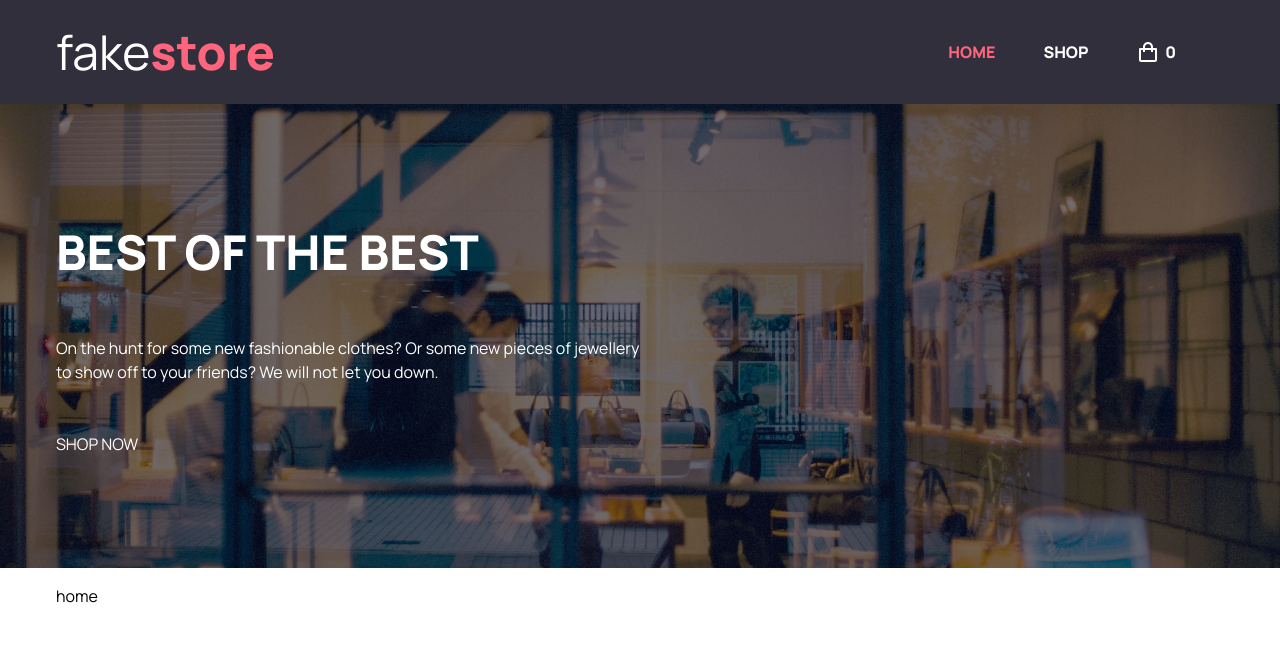
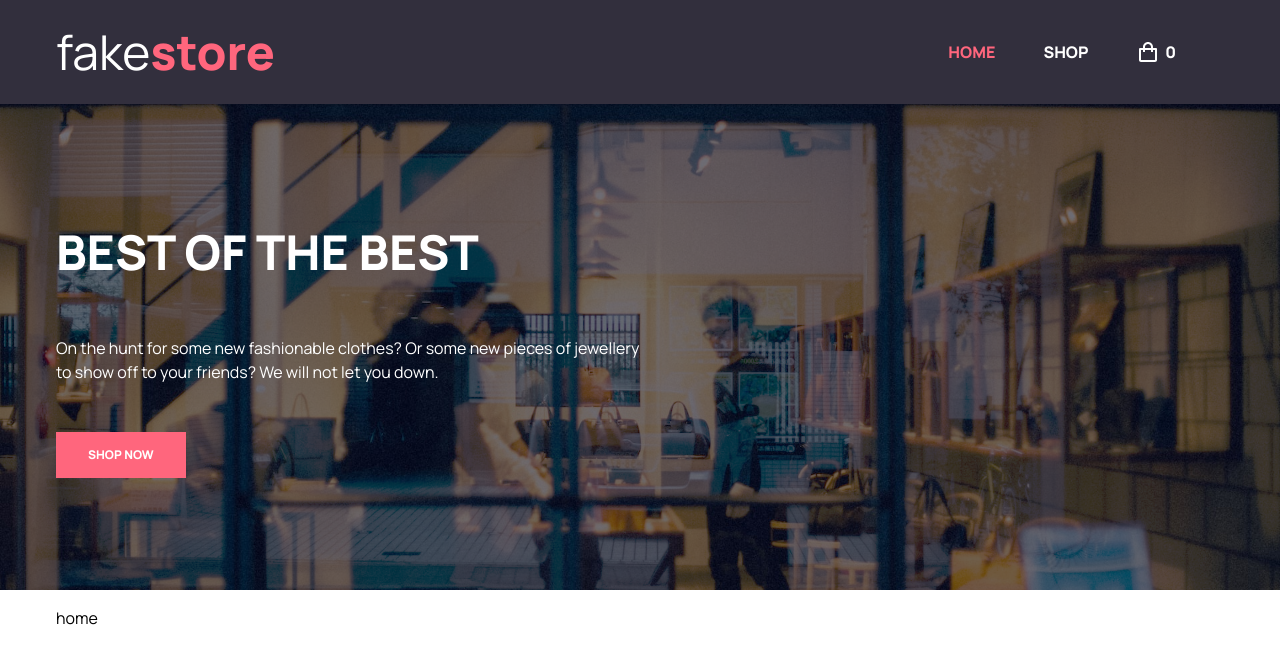
Before and after one commit to Chamara-Wijepala/shopping-cart-v2, a React (Vite) app: page / in a window 1280 px wide. Shown: the top 664 px of the page. Built offline with nearby package versions, Linux system fonts and the light colour scheme.

Commit message:
Add styles to hero section button

```diff
--- a/src/index.css
+++ b/src/index.css
@@ -5,6 +5,7 @@
   --clr-accent-400: 351 100% 70%;
 
   --fs-200: 0.5rem;
+  --fs-300: 0.75rem;
   --fs-400: 1rem;
   --fs-600: 1.25rem;
   --fs-800: 1.5rem;
@@ -138,6 +139,21 @@ svg {
   color: hsl(var(--clr-accent-400));
 }
 
+/* components */
+
+.btn {
+  padding: 0.875rem 2rem;
+  transition: color 300ms, background-color 300ms, border 300ms ease-in-out;
+}
+
+.btn--accent {
+  background-color: hsl(var(--clr-accent-400));
+}
+.btn--accent:hover,
+.btn--accent:focus {
+  background-color: hsl(var(--clr-secondary-300));
+}
+
 /* utilities */
 
 .uppercase {
@@ -154,6 +170,9 @@ svg {
 
 .fs-200 {
   font-size: var(--fs-200);
+}
+.fs-300 {
+  font-size: var(--fs-300);
 }
 .fs-400 {
   font-size: var(--fs-400);
--- a/src/pages/home/index.tsx
+++ b/src/pages/home/index.tsx
@@ -15,7 +15,10 @@ export default function Home() {
           </p>
 
           <Link to="/shop">
-            <button type="button" className="uppercase">
+            <button
+              type="button"
+              className="btn btn--accent fs-300 fw-800 uppercase"
+            >
               Shop now
             </button>
           </Link>
```
